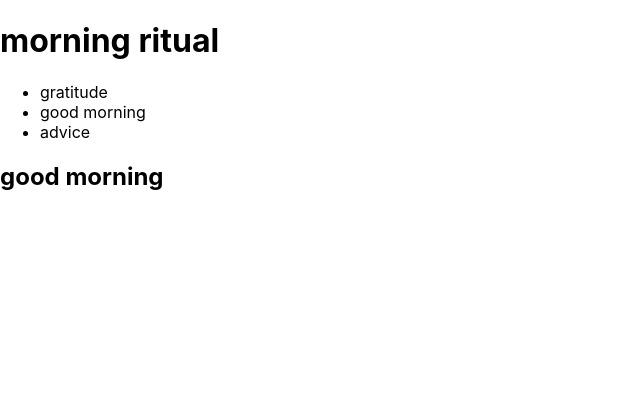
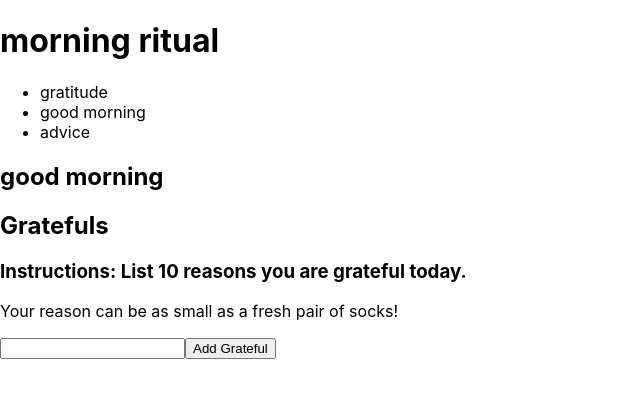
Before and after one commit to katlynhutson/morning-ritual, a React (Create React App) app: page /gratefuls in a window 1280 px wide. Shown: the top 398 px of the page, without its empty margins (0-640 px from the left). Built offline with nearby package versions, Linux system fonts and the light colour scheme.

Commit message:
Make gratitude list functional

```diff
--- a/src/App.js
+++ b/src/App.js
@@ -16,6 +16,7 @@ function App() {
 			<GoodMorning />
 			{/* <Advice />
 			<BackUpAdvice /> */}
+			<Gratefuls />
 		</>
 	);
 }
--- a/src/Components/Gratefuls/Form.js
+++ b/src/Components/Gratefuls/Form.js
@@ -1,5 +1,25 @@
+import { useState } from 'react';
+
 function Form(props) {
-	return <div></div>;
+	const [newGrateful, setNewGrateful] = useState('');
+	function handleChange(event) {
+		setNewGrateful(event.target.value);
+	}
+
+	function handleSubmit(event) {
+		event.preventDefault();
+		const tempGratefuls = [...props.gratefuls];
+		tempGratefuls.push(newGrateful);
+		props.setGratefuls(tempGratefuls);
+		setNewGrateful('');
+	}
+
+	return (
+		<form onSubmit={handleSubmit}>
+			<input type='text' onChange={handleChange} value={newGrateful} />
+			<input type='submit' value='Add Grateful' />
+		</form>
+	);
 }
 
 export default Form;
--- a/src/Components/Gratefuls/Gratefuls.js
+++ b/src/Components/Gratefuls/Gratefuls.js
@@ -1,11 +1,16 @@
 import Form from './Form';
 import List from './List';
+import { useState } from 'react';
 
 function Gratefuls(props) {
+	const [gratefuls, setGratefuls] = useState([]);
 	return (
 		<div>
-			<Form />
-			<List />
+			<h2>Gratefuls</h2>
+			<h3>Instructions: List 10 reasons you are grateful today.</h3>
+			<p>Your reason can be as small as a fresh pair of socks!</p>
+			<Form gratefuls={gratefuls} setGratefuls={setGratefuls} />
+			<List gratefuls={gratefuls} />
 		</div>
 	);
 }
--- a/src/Components/Gratefuls/List.js
+++ b/src/Components/Gratefuls/List.js
@@ -1,5 +1,11 @@
 function List(props) {
-	return <div></div>;
+	return (
+		<ul>
+			{props.gratefuls.map((ele, i) => {
+				return <li key={i}>{ele}</li>;
+			})}
+		</ul>
+	);
 }
 
 export default List;
```
